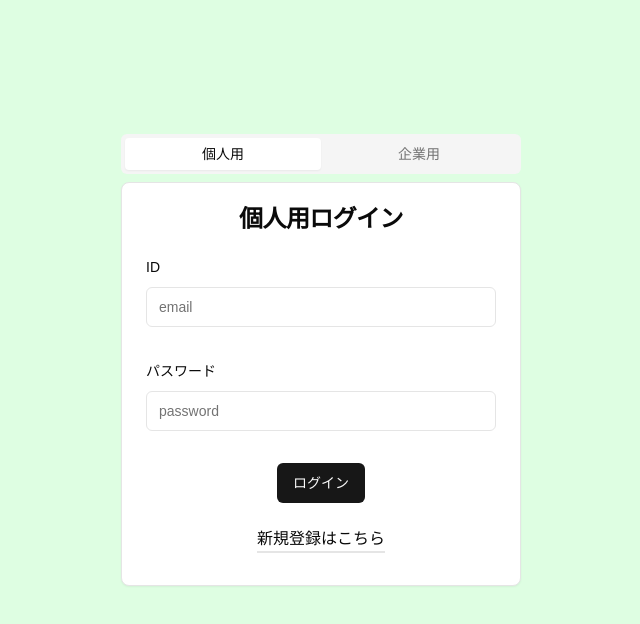
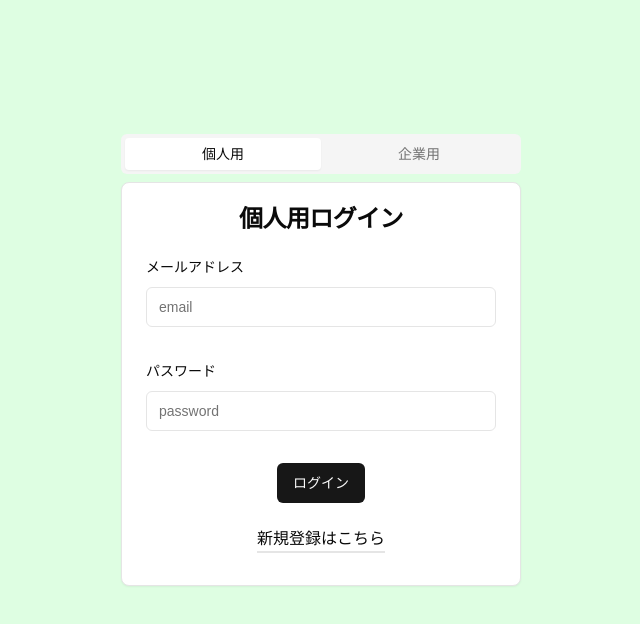
Before and after one commit to RiTa-23/SkillMatching, a Next.js app in the folder frontend/: page /signin in a window 1280 px wide. Shown: the top 624 px of the page, without its empty margins (319-959 px from the left). Built offline with nearby package versions, Linux system fonts and the light colour scheme; no server answers.

Commit message:
change:ディレクトリ構造変更#68

```diff
--- a/frontend/src/app/(answerer)/page.tsx
+++ /dev/null
@@ -1,10 +0,0 @@
-const AnswererPage = () => {
-  return (
-    <div>
-      <h1>サービス説明（回答者用）ページ</h1>
-      <h2>なくてもいい</h2>
-    </div>
-  );
-};
-
-export default AnswererPage;
--- a/frontend/src/components/answer/company/questions/AnswerField.tsx
+++ b/frontend/src/components/answer/company/questions/AnswerField.tsx
@@ -3,7 +3,7 @@ import { UseFormReturn } from "react-hook-form";
 import { Badge } from "@/components/ui/badge";
 import { Textarea } from "@/components/ui/textarea";
 
-import type { AnswerFormValues } from "@/app/(answerer)/[id]/company/[companyId]/page";
+import type { AnswerFormValues } from "@/app/answerer/company/[companyId]/page";
 import type { Question } from "@/types/Question";
 
 interface AnswerFieldProps {
--- a/frontend/src/components/answer/form/LanguageField.tsx
+++ b/frontend/src/components/answer/form/LanguageField.tsx
@@ -26,7 +26,7 @@ import {
 import { Slider } from "@/components/ui/slider";
 import { Check, ChevronsUpDown, Trash2 } from "lucide-react";
 
-import type { SkillsFormValues } from "@/app/(answerer)/[id]/edit/page";
+import type { SkillsFormValues } from "@/app/answerer/edit/page";
 
 type LanguagesFieldProps = {
   form: UseFormReturn<SkillsFormValues>;
@@ -140,7 +140,9 @@ const LanguagesField = ({ form, index, remove }: LanguagesFieldProps) => {
                     form.setValue(`languages.${index}.level`, value[0])
                   }
                 />
-                <span className="w-1/4 pl-4">{levelLabels[(field.value || 1) - 1] || "初心者"}</span>
+                <span className="w-1/4 pl-4">
+                  {levelLabels[(field.value || 1) - 1] || "初心者"}
+                </span>
               </div>
             </FormControl>
             <FormMessage />
--- a/frontend/src/components/answer/myInfo/MySkill.tsx
+++ b/frontend/src/components/answer/myInfo/MySkill.tsx
@@ -23,6 +23,7 @@ const MySkill = () => {
     email: "",
     role_id: 0,
   });
+
   useEffect(() => {
     const fetchData = async () => {
       const token = Cookies.get("token");
--- a/frontend/src/components/login/SigninForm.tsx
+++ b/frontend/src/components/login/SigninForm.tsx
@@ -60,7 +60,7 @@ const SigninForm = () => {
     if (data) {
       Cookies.set("token", (data as { token: string }).token);
       console.log("Login successful:", data);
-      router.push(`/${(data as { user_id: string }).user_id}`);
+      router.push(`/answerer`);
     }
     if (error) {
       console.error("Validation errors:", error);
@@ -104,7 +104,7 @@ const SigninForm = () => {
                   name="email"
                   render={({ field }) => (
                     <FormItem>
-                      <FormLabel>ID</FormLabel>
+                      <FormLabel>メールアドレス</FormLabel>
                       <FormControl>
                         <Input type="email" placeholder="email" {...field} />
                       </FormControl>
@@ -158,7 +158,7 @@ const SigninForm = () => {
                   name="email"
                   render={({ field }) => (
                     <FormItem>
-                      <FormLabel>ID</FormLabel>
+                      <FormLabel>メールアドレス</FormLabel>
                       <FormControl>
                         <Input placeholder="email" {...field} />
                       </FormControl>
```
Also changed, not shown: frontend/src/app/answerer/company/[companyId]/page.tsx (renamed from frontend/src/app/(answerer)/[id]/company/[companyId]/page.tsx), frontend/src/app/answerer/company/page.tsx (renamed from frontend/src/app/(answerer)/[id]/company/page.tsx), frontend/src/app/answerer/edit/page.tsx (renamed from frontend/src/app/(answerer)/[id]/edit/page.tsx), frontend/src/app/answerer/layout.tsx (renamed from frontend/src/app/(answerer)/layout.tsx), frontend/src/app/answerer/page.tsx (renamed from frontend/src/app/(answerer)/[id]/page.tsx), frontend/src/app/answerer/project/[projectId]/page.tsx (renamed from frontend/src/app/(answerer)/[id]/project/[projectId]/page.tsx), frontend/src/app/answerer/project/page.tsx (renamed from frontend/src/app/(answerer)/[id]/project/page.tsx).
